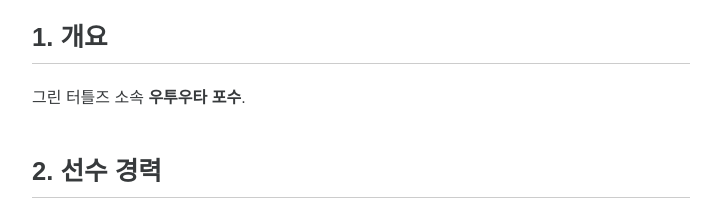
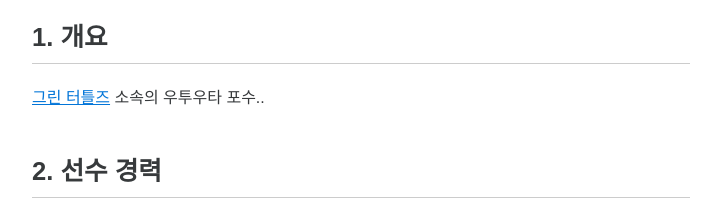
Before and after one commit to 713142-hub/changyoung, a plain HTML site: page index.html in a window 1280 px wide. Shown: the part 381-597 px from the top of the page, 108-813 px from the left. Drawn offline with Linux system fonts and the light colour scheme; grey boxes are pictures that could not be loaded.

Commit message:
Update index.html

```diff
--- a/index.html
+++ b/index.html
@@ -120,7 +120,7 @@
 
     <div class="content-main">
         <h2 id="s-1" style="margin-top: 0;">1. 개요</h2>
-        <p>그린 터틀즈 소속 <span class="bold">우투우타 포수</span>.</p>
+        <p><a href="https://713142-hub.github.io/GT/" target="_blank" style="color: #0275d8; text-decoration: underline;">그린 터틀즈</a> 소속의 우투우타 포수.</span>.</p>
 
         <h2 id="s-2">2. 선수 경력</h2>
 
@@ -220,4 +220,5 @@
 </div>
 
 </body>
+
 </html>
```
